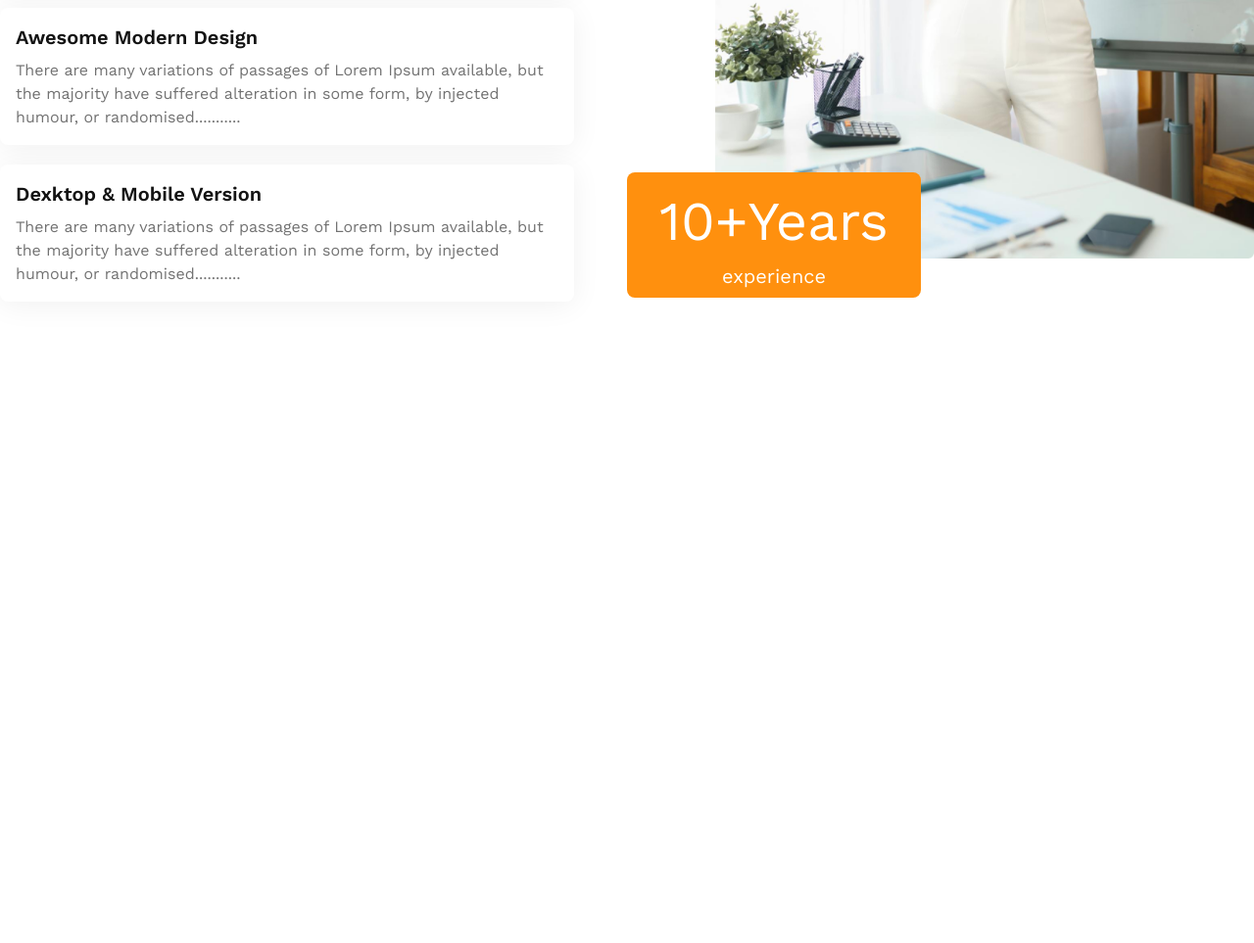
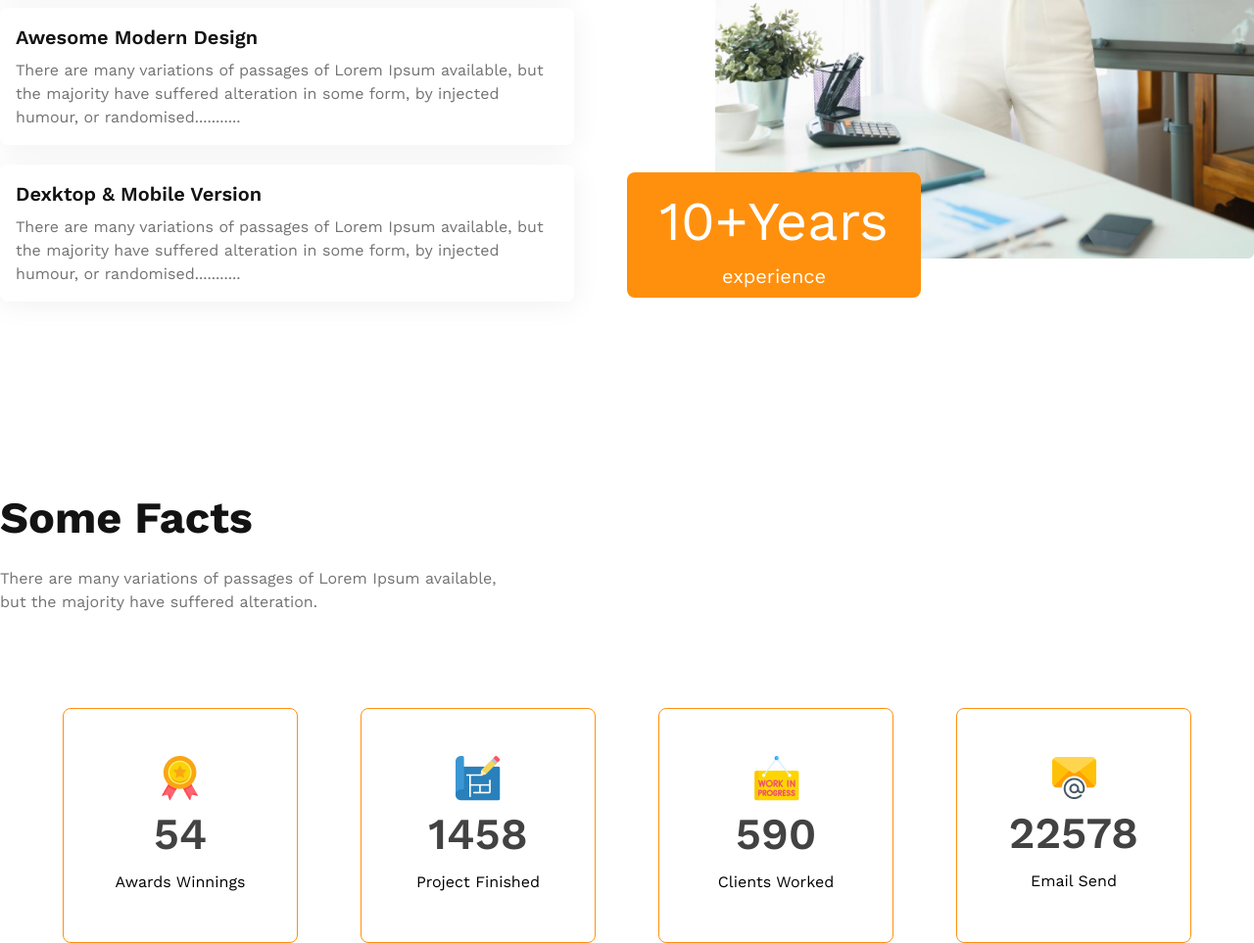
Before and after one commit to shariful962/G3-Architecture, a website: page src/index.html in a window 1280 px wide. Shown: the part 2552-3515 px from the top of the page at 98% size. Before the commit the page ends 2926 px from the top, so only its background shows below. Drawn offline with nearby package versions, Linux system fonts and the light colour scheme.

Commit message:
fact added

```diff
--- a/src/index.html
+++ b/src/index.html
@@ -155,6 +155,39 @@
                 </div>
             </div>
         </section>
+        <section class="fact mt-32">
+            <div class="fact-content">
+                <h1 class="title">
+                    Some Facts
+                </h1>
+                <p class="subtitle max-w-[532px]">
+                    There are many variations of passages of Lorem Ipsum available, but the majority have suffered alteration.
+                </p>
+                <div class="fact-box mt-24 flex justify-center gap-16 flex-wrap">
+                    <div class="fact-card w-[240px] h-[240px] border border-Orange rounded-lg text-center py-4">
+                        <img class="inline-block mt-8" src="../images/icons/ribon.png" alt="ribon-image">
+                        <h1 class="text-dark2 font-semibold text-[2.8125rem]">54</h1>
+                        <p class="mt-1">Awards Winnings</p>
+                    </div>
+                    <div class="fact-card w-[240px] h-[240px] border border-Orange rounded-lg text-center py-4">
+                        <img class="inline-block mt-8" src="../images/icons/projects.png" alt="ribon-image">
+                        <h1 class="text-dark2 font-semibold text-[2.8125rem]">1458</h1>
+                        <p class="mt-1">Project Finished</p>
+                    </div>
+                    <div class="fact-card w-[240px] h-[240px] border border-Orange rounded-lg text-center py-4">
+                        <img class="inline-block mt-8" src="../images/icons/customers.png" alt="customer-image">
+                        <h1 class="text-dark2 font-semibold text-[2.8125rem]">590</h1>
+                        <p class="mt-1">Clients Worked</p>
+                    </div>
+                    <div class="fact-card w-[240px] h-[240px] border border-Orange rounded-lg text-center py-4">
+                        <img class="inline-block mt-8" src="../images/icons/email.png" alt="emial-icon">
+                        <h1 class="text-dark2 font-semibold text-[2.8125rem]">22578</h1>
+                        <p class="mt-1">Email Send</p>
+                    </div>
+                </div>
+
+            </div>
+        </section>
 
     </main>
     <footer></footer>
```
Also changed, not shown: src/output.css.
